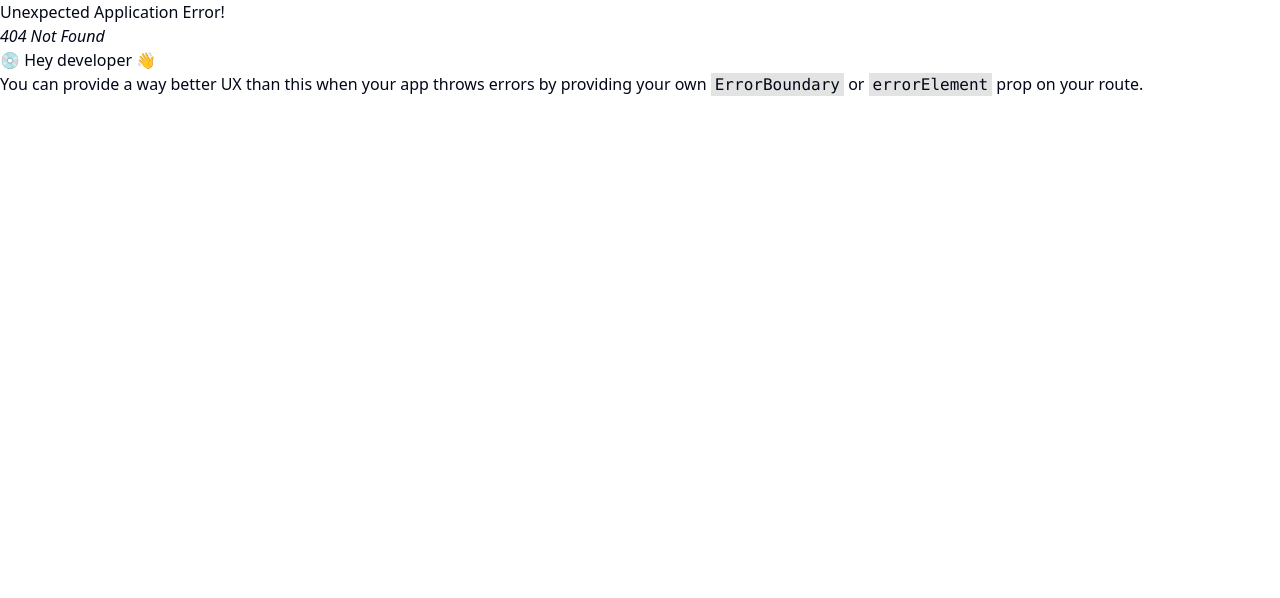
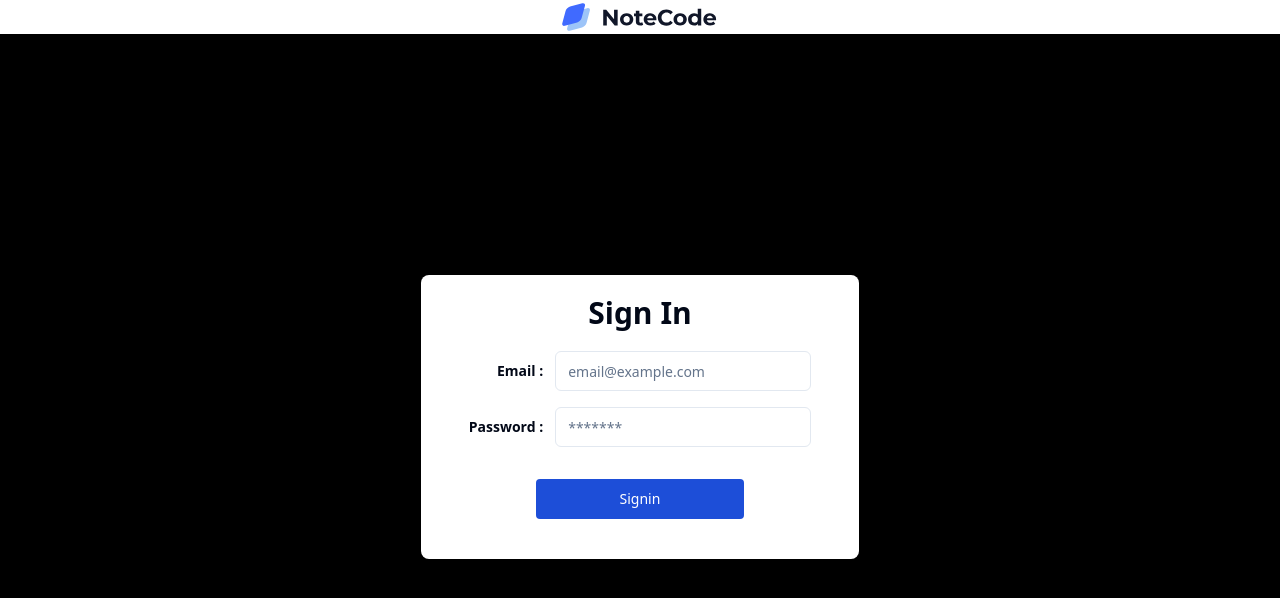
Before and after one commit to ishubhamsharma7/notecode, a React (Vite) app in the folder client/: page /signin in a window 1280 px wide. Before the commit this address had no page. Shown: the top 598 px of the page. Built offline with nearby package versions, Linux system fonts and the light colour scheme.

Commit message:
Added sign in component and made changes to the routing

```diff
--- a/client/src/Landing.tsx
+++ /dev/null
@@ -1,20 +0,0 @@
-
-import Header from './components/Header'
-import Sidebar from './components/Sidebar'
-import { Outlet } from 'react-router-dom'
-const Landing = () => {
-    return (
-      <div>
-        <Header />
-        <div className="flex flex-row"> {/* This will hold the sidebar and outlet side by side */}
-          <Sidebar />
-          <div className="flex-1"> {/* This will allow the outlet to fill the remaining space */}
-            <Outlet/>
-          </div>
-        </div>
-      </div>
-    );
-  }
-
-
-export default Landing
--- a/client/src/components/Button.tsx
+++ b/client/src/components/Button.tsx
@@ -1,12 +1,13 @@
 
 interface ButtonProps {
-    title:string
+    title:string;
+    style:string
 }
 
-export const Button = ({title}:ButtonProps) => {
+export const Button = ({title,style}:ButtonProps) => {
   return (
     <div>
-        <button type="button" className="text-white bg-blue-700 hover:bg-blue-800 focus:outline-none font-medium rounded text-sm px-5 py-2.5 text-center w-full">{title}</button>
+        <button type="button" className={style} >{title}</button>
     </div>
   )
 }
--- a/client/src/components/Compiler.tsx
+++ b/client/src/components/Compiler.tsx
@@ -1,4 +1,4 @@
-import React from 'react'
+
 
 const Compiler = () => {
   return (
--- a/client/src/components/Editor.tsx
+++ b/client/src/components/Editor.tsx
@@ -5,7 +5,6 @@ import examples from '../config/examples';
 import { useRecoilValue } from 'recoil';
 import { languageAtom } from '../store/editor';
 import Languages from './Languages';
-import { Button } from './Button';
 import Compiler from './Compiler';
 
 
--- /dev/null
+++ b/client/src/components/ProtectedRoute.tsx
@@ -0,0 +1,18 @@
+import { Navigate } from "react-router-dom"
+
+
+const ProtectedRoute = ({children}:any) => {
+
+const user = false
+    if(user){
+        return (
+        <div>
+            {children}
+        </div>
+        )
+    }
+
+    return <Navigate to={'/signin'} />
+}
+
+export default ProtectedRoute
--- /dev/null
+++ b/client/src/pages/Landing.tsx
@@ -0,0 +1,24 @@
+
+import EditorBox from '../components/Editor';
+import Header from '../components/Header'
+import ProtectedRoute from '../components/ProtectedRoute';
+import Sidebar from '../components/Sidebar'
+const Landing = () => {
+
+    return (
+      <div>
+        <Header />
+        <ProtectedRoute>
+          <div className="flex flex-row"> {/* This will hold the sidebar and outlet side by side */}
+            <Sidebar />
+            <div className="flex-1"> {/* This will allow the outlet to fill the remaining space */}
+              <EditorBox/>
+            </div>
+          </div>
+        </ProtectedRoute>
+      </div>
+    );
+  }
+
+
+export default Landing
--- /dev/null
+++ b/client/src/pages/Signin.tsx
@@ -0,0 +1,38 @@
+
+import { Button } from '../components/Button'
+import Header from '../components/Header'
+import { Input } from '../shadUI/ui/input'
+import { Label } from '../shadUI/ui/label'
+
+const Signin = () => {
+  return (
+    <div className='min-h-screen flex flex-col'>
+        <div>
+            <Header/>
+        </div>
+        <div className='flex justify-center items-center flex-1 bg-black h-full'>
+          <div className='flex flex-col w-92 bg-white px-12 pb-10 rounded-lg h-auto'>
+              <div className='flex justify-center my-5 font-bold text-3xl'>
+                  Sign In
+              </div>
+              <div className='flex items-center ml-auto mb-4' >
+                  <Label className=' font-semibold'>Email : </Label>
+                  <Input type='email' placeholder='email@example.com' className='ml-3 w-64 ' />
+              </div>
+              <div className='flex items-center ml-auto'>
+                <Label className=' font-semibold'>Password : </Label>
+                <Input type='password' placeholder='*******' className='ml-3 w-64'/>
+              </div>
+              <div className='flex justify-center'>
+                <Button
+                  title='Signin'
+                  style="text-white bg-blue-700 hover:bg-blue-800 focus:outline-none font-medium rounded text-sm px-5 py-2.5 text-center w-52 mt-8"
+                />
+              </div>
+          </div>
+        </div>
+    </div>
+  )
+}
+
+export default Signin
--- /dev/null
+++ b/client/src/pages/Signup.tsx
@@ -0,0 +1,9 @@
+
+
+const Signup = () => {
+  return (
+    <div>Signup</div>
+  )
+}
+
+export default Signup
--- /dev/null
+++ b/client/src/shadUI/ui/input.tsx
@@ -0,0 +1,25 @@
+import * as React from "react"
+
+import { cn } from "../../lib/utils"
+
+export interface InputProps
+  extends React.InputHTMLAttributes<HTMLInputElement> {}
+
+const Input = React.forwardRef<HTMLInputElement, InputProps>(
+  ({ className, type, ...props }, ref) => {
+    return (
+      <input
+        type={type}
+        className={cn(
+          "flex h-10 w-full rounded-md border border-input bg-background px-3 py-2 text-sm ring-offset-background file:border-0 file:bg-transparent file:text-sm file:font-medium placeholder:text-muted-foreground focus-visible:outline-none focus-visible:ring-2 focus-visible:ring-ring focus-visible:ring-offset-2 disabled:cursor-not-allowed disabled:opacity-50",
+          className
+        )}
+        ref={ref}
+        {...props}
+      />
+    )
+  }
+)
+Input.displayName = "Input"
+
+export { Input }
```
Also changed, not shown: client/src/App.tsx (+19 -12 lines), client/components.json.
